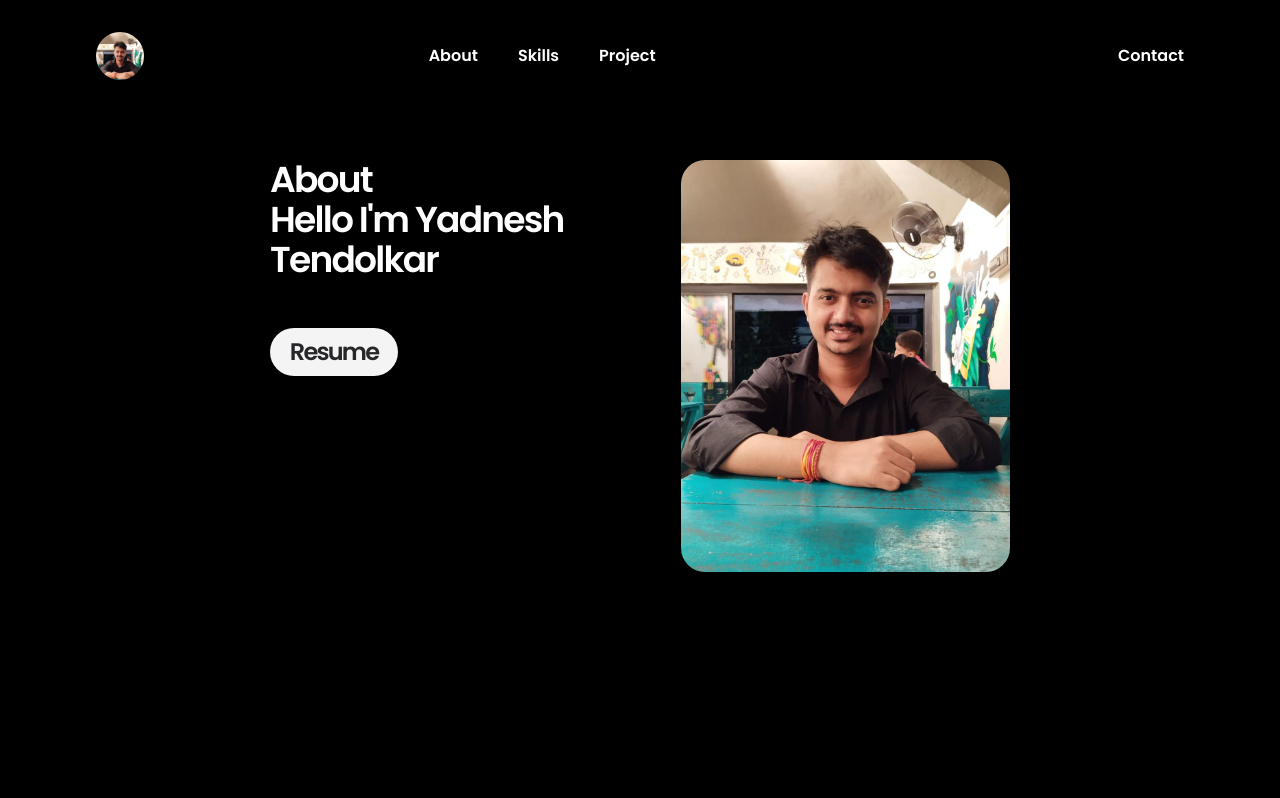
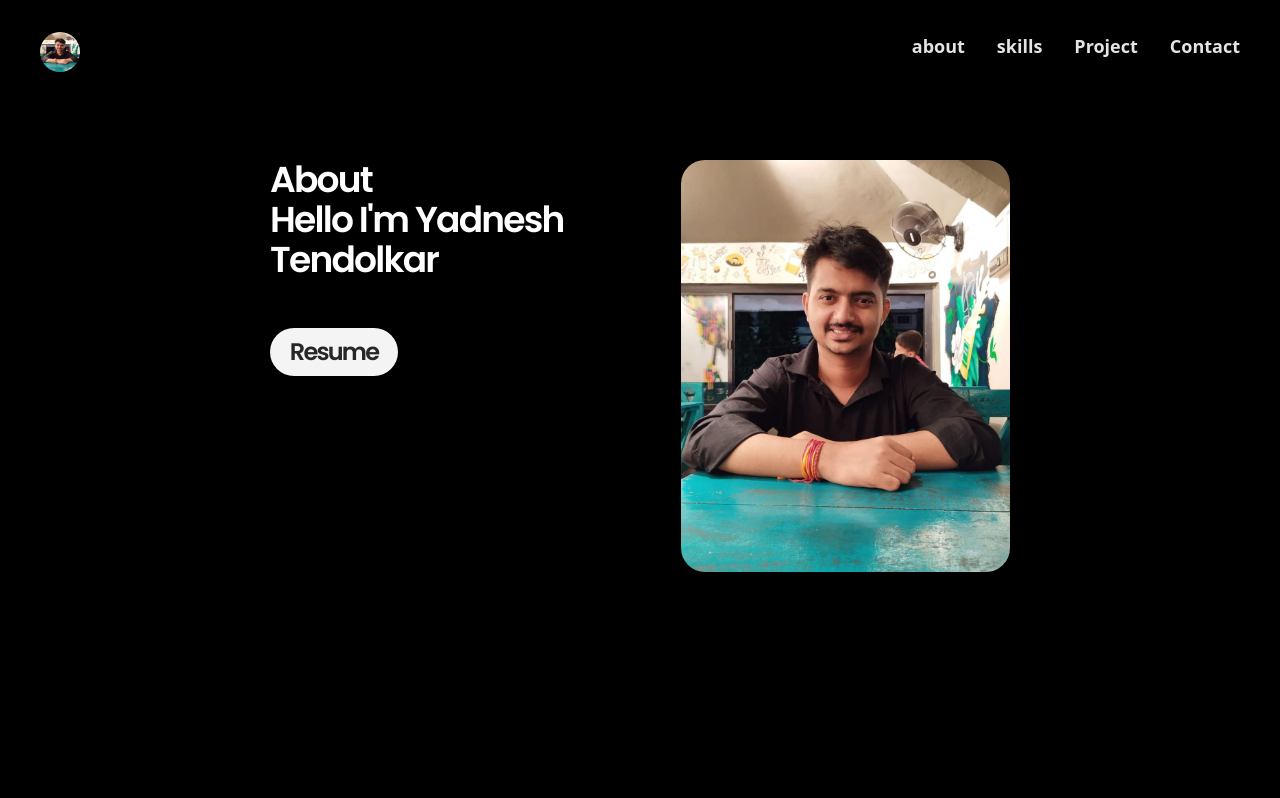
Before and after one commit to YadneshTendolkar06/myportfolio, a React (Vite) app: page / in a window 1280 px wide. Shown: the top 798 px of the page. Built offline with nearby package versions, Linux system fonts and the light colour scheme.

Commit message:
navbar fixed

```diff
--- a/package.json
+++ b/package.json
@@ -15,6 +15,7 @@
     "react-awesome-reveal": "^4.2.8",
     "react-dom": "^18.2.0",
     "react-icons": "^5.1.0",
+    "react-router-dom": "^6.26.2",
     "react-scroll": "^1.9.0",
     "typewriter-effect": "^2.21.0"
   },
--- a/src/components/navbar.jsx
+++ b/src/components/navbar.jsx
@@ -1,63 +1,56 @@
-import React, {useState} from 'react'
-import Mylogo from '../assets/personal-img.jpg';
-import { TiThMenu } from "react-icons/ti";
-import { motion } from "framer-motion";
+import { useState } from 'react'
+import navData from '../constants/navData'
+import { NavLink } from 'react-router-dom'
 import { GiHamburgerMenu } from "react-icons/gi";
+import { ImCross } from "react-icons/im";
+import logo from '../assets/personal-img.jpg'
 
+function Navbar(){
 
-function navbar() {
-    const [hamburgerContent, sethamburgerContent] = useState(false);
+    const [isopen,setIsOpen] = useState(false);
 
-  const navMenu = [
-    {
-      name: "about",
-      id: "#about"
-    },
-    {
-      name: "skills",
-      id: "#skills"
-    },
-    {
-      name: "Project",
-      id: "#Project"
-    },
-    {
-      name: "Contact",
-      id: "#contact"
+    const toogleButton = () => {
+        setIsOpen(!isopen);
     }
-  ]
-  return (
-    <>
-      <div className='navbar1 fixed z-[999] w-full px-5 md:px-24 pt-8 pb-4 flex gap-2 md:flex justify-between md:justify-between items-center'>
 
-        <motion.div  initial={{ rotate: 180, scale: 1 }}
-          animate={{ rotate: 0, scale: 1 }}
-          transition={{
-          type: "spring",
-          stiffness: 260,
-          damping: 20}}
-          className= {hamburgerContent ? 'hidden' : 'logo w-12 h-12 rounded-full overflow-hidden'}>
-          <img src={Mylogo}></img>
-        </motion.div>
+    return (
+        <>
+        <div className="fixed bg-black z-[999] w-full flex justify-between px-5 md:px-10 md:pt-8 pt-6 pb-6 md:pb-0 md:py-6 h-20 font-semibold">
+            <div className='flex gap-3'>
+            <img src={logo} className='rounded-full w-10 h-10 md:w-10' alt="" />
+            </div>
+        <div className='hidden md:flex gap-8'>
+            {
+        navData.map(val=>
+            <div key={val.id} className="flex text-lg text-zinc-200">
 
-        {/* <TiThMenu onClick={()=> {}} className='text-white' /> */}
-        <div className= {hamburgerContent ? 'dataOfnav mobileView w-full mt-[28vh] text-[3vh] px-5 py-3 font-poppins gap-5 flex flex-col rounded-tl-lg rounded-b-lg  text-black bg-[#e3dac9] border border-b-2 border-zinc-400': 'dataOfnav md:flex md:gap-10' } >
-          {navMenu.map((item,index) => (
+            <a href={val.id}>{val.name}</a>
+            </div>
+                )
+            }
+            </div>
 
-            <a onClick={()=> sethamburgerContent(!hamburgerContent)} href={item.id} className={`md:text-white md:font-semibold font-poppins capitalize ${index === 3 && "md:ml-[33vw]"}`}>{item.name}</a>
+            <div className='text-4xl text-white md:hidden'>
+                <button onClick={toogleButton}>{ isopen ? <ImCross /> : <GiHamburgerMenu />}</button>
+            </div>
+        </div>
+        {
+            isopen && (
+                <div className='bg-white mt-20 w-full fixed z-[999] flex basis-full flex-col items-center'>
+                    {
+        navData.map(val=>
+            <div key={val.id} className="pt-5 flex font-semibold text-2xl text-zinc-600">
 
-        ))}
-        </div>
-        <div className='hamburger-menu text-white md:hidden'>
-          <button onClick={() => sethamburgerContent(!hamburgerContent)}>
-          <GiHamburgerMenu />
+            <a href={val.id}>{val.name}</a>
+            </div>
+                )
+            }
+                </div>
 
-          </button>
-        </div>
-      </div>
-
-    </>
-  )
+            )
+        }
+        </>
+    )
 }
 
-export default navbar
+export default Navbar
--- /dev/null
+++ b/src/constants/navData.jsx
@@ -0,0 +1,20 @@
+const navMenu = [
+    {
+    name: "about",
+    id: "#about"
+    },
+    {
+    name: "skills",
+    id: "#skills"
+    },
+    {
+    name: "Project",
+    id: "#Project"
+    },
+    {
+    name: "Contact",
+    id: "#contact"
+    }
+]
+
+export default navMenu
```
Also changed, not shown: 1 other file (tests, documents, lock files or other folders).
